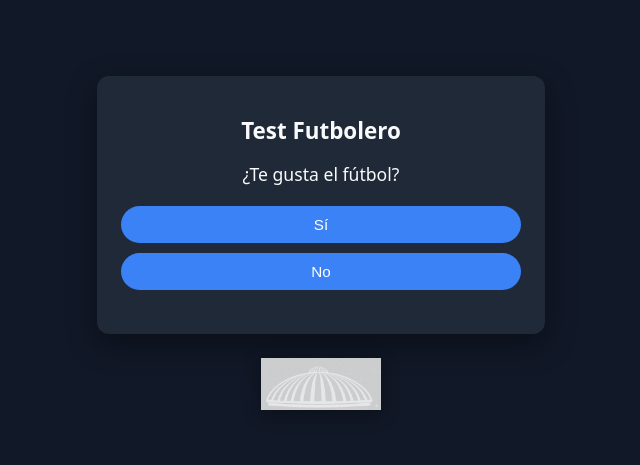
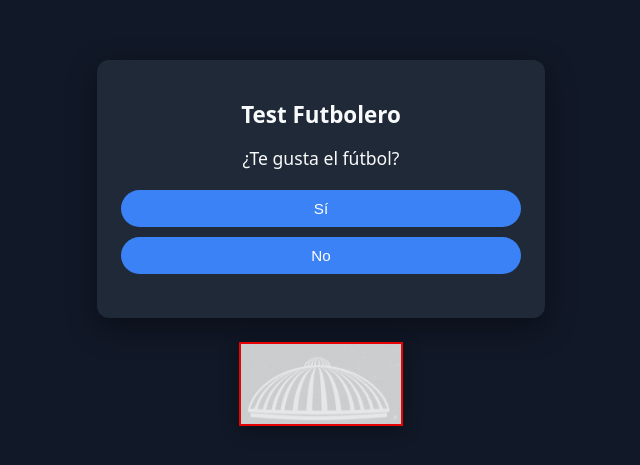
Before and after one commit to medeatools/sin-quiz, a plain HTML site: page index.html in a window 1280 px wide. Shown: the part 157-622 px from the top of the page, without its empty margins (319-959 px from the left). Drawn offline with Linux system fonts and the light colour scheme.

Commit message:
Update index.html

```diff
--- a/index.html
+++ b/index.html
@@ -74,13 +74,17 @@
       text-decoration: underline;
       display: none;
     }
-    .logo {
+        .logo {
       margin-top: 8px;
-      max-width: 120px;
+      max-width: 160px;
+      height: 80px;              /* altura fija para que se vea el rectángulo */
       opacity: 0.9;
       display: block;
+      border: 2px solid red;     /* marco rojo visible */
+      background: #111;          /* fondo oscuro, por si el logo es transparente */
       filter: drop-shadow(0 4px 10px rgba(0,0,0,0.4));
     }
+
   </style>
 </head>
 <body>
```
